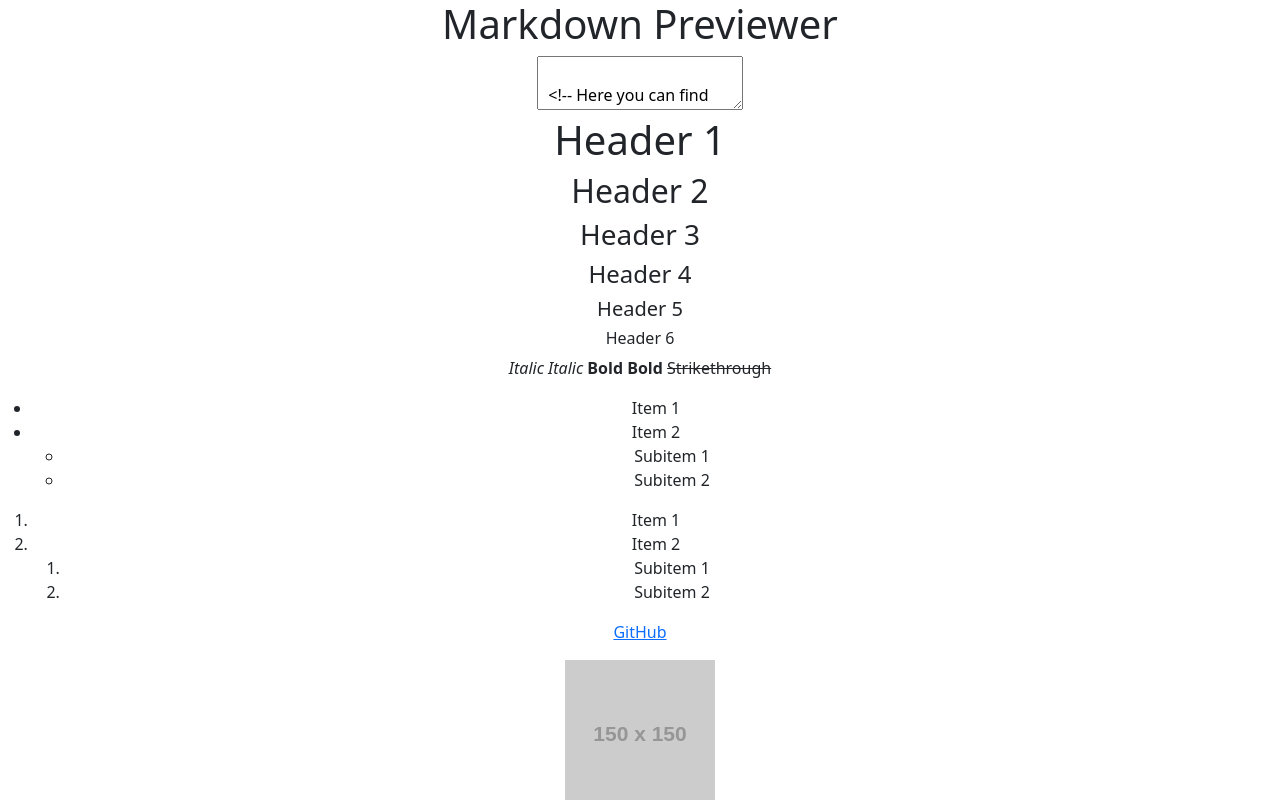
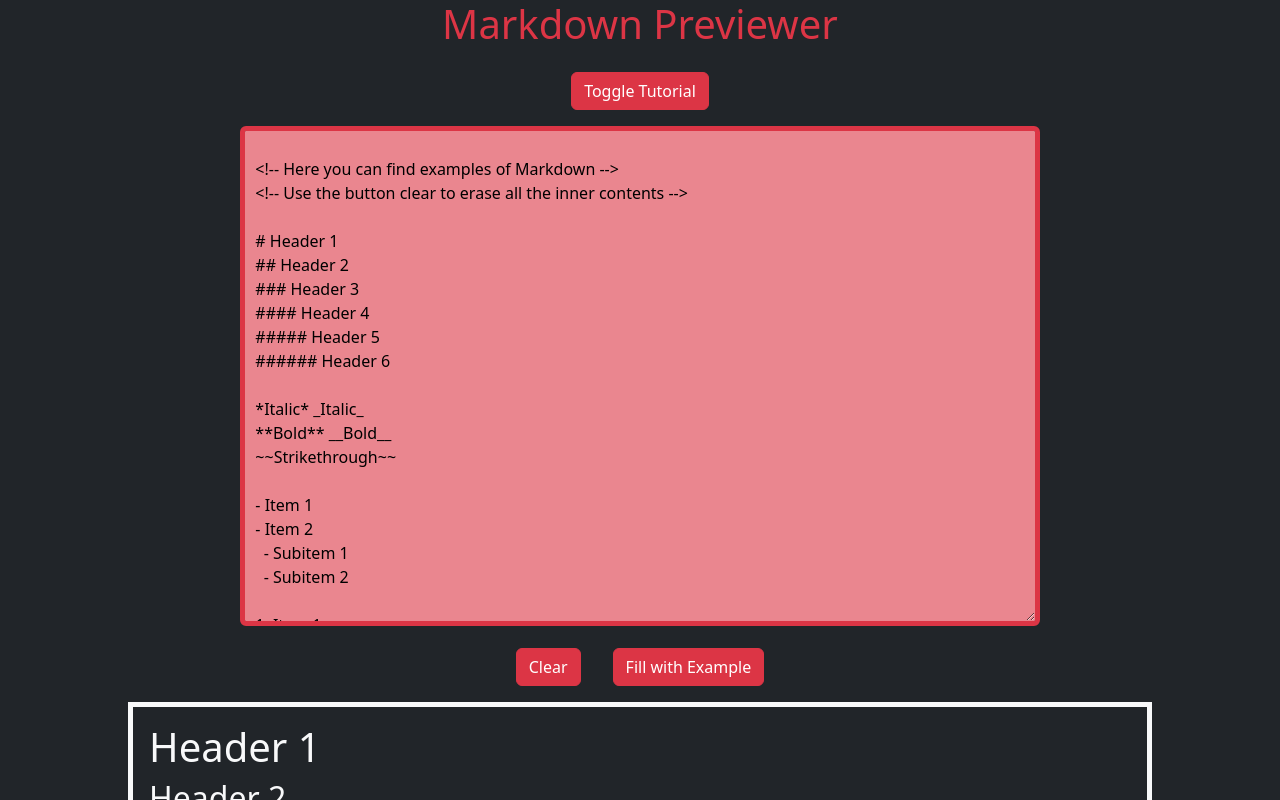
Before and after one commit to Gabriel-QnS/markdown, a React (Create React App) app: page / in a window 1280 px wide. Shown: the top 800 px of the page. Built offline with nearby package versions, Linux system fonts and the light colour scheme.

Commit message:
add SASS support and implement Markdown tutorial component

```diff
--- a/package.json
+++ b/package.json
@@ -10,6 +10,7 @@
     "react": "^19.0.0",
     "react-dom": "^19.0.0",
     "react-scripts": "5.0.1",
+    "sass": "^1.83.1",
     "web-vitals": "^4.2.4"
   },
   "scripts": {
--- a/public/index.html
+++ b/public/index.html
@@ -26,7 +26,7 @@
     -->
     <title>Markdown Previewer</title>
   </head>
-  <body>
+  <body class="bg-dark text-light">
     <noscript>You need to enable JavaScript to run this app.</noscript>
     <div id="root"></div>
     <!--
--- a/src/App.css
+++ /dev/null
@@ -1,38 +0,0 @@
-.App {
-  text-align: center;
-}
-
-.App-logo {
-  height: 40vmin;
-  pointer-events: none;
-}
-
-@media (prefers-reduced-motion: no-preference) {
-  .App-logo {
-    animation: App-logo-spin infinite 20s linear;
-  }
-}
-
-.App-header {
-  background-color: #282c34;
-  min-height: 100vh;
-  display: flex;
-  flex-direction: column;
-  align-items: center;
-  justify-content: center;
-  font-size: calc(10px + 2vmin);
-  color: white;
-}
-
-.App-link {
-  color: #61dafb;
-}
-
-@keyframes App-logo-spin {
-  from {
-    transform: rotate(0deg);
-  }
-  to {
-    transform: rotate(360deg);
-  }
-}
--- a/src/App.js
+++ b/src/App.js
@@ -1,6 +1,9 @@
-import './App.css';
+import './App.scss';
 import { marked } from 'marked';
 import { useEffect, useState } from 'react';
+import 'bootstrap/dist/css/bootstrap.min.css';
+import 'bootstrap/dist/js/bootstrap.bundle.min';
+import MarkdownTutorial from './markdownTutorial';
 
 function MarkdownPreviewer() {
 
@@ -44,21 +47,40 @@ function MarkdownPreviewer() {
   function RenderText({ text }) {
     const parsed = marked.parse(text);
     return (
-      <div id="preview" dangerouslySetInnerHTML={useState? {__html: parsed} : marked.parse(initialText)}></div>
+      <div id="preview" className='text-start border border-light border-5 m-auto p-3' dangerouslySetInnerHTML={useState? {__html: parsed} : marked.parse(initialText)}></div>
     )
   };
 
+  function ControlPanel() {
+    function clearText() {
+      setText('');
+    };
+
+    function fillText() {
+      setText(initialText);
+    }
+
+    return (
+      <div className='d-flex justify-content-center'>
+        <button className='btn btn-danger m-3' onClick={clearText}>Clear</button>
+        <button className='btn btn-danger m-3' onClick={fillText}>Fill with Example</button>
+      </div>
+    )
+  }
+
   return (
     <div>
-      <textarea value={text} id="editor" onChange={handleChange} />
+      <MarkdownTutorial />
+      <textarea className='border rounded border-5 border-danger text-left' value={text} id="editor" onChange={handleChange} />
+      <ControlPanel />
       <RenderText text={text} />
     </div>
   )};
 
 function App() {
   return (
-    <div className="App">
-      <h1>Markdown Previewer</h1>
+    <div className="App flex flex-column justify-content-center align-items-center">
+      <h1 className='text-danger'>Markdown Previewer</h1>
       <MarkdownPreviewer />
     </div>
   );
--- /dev/null
+++ b/src/App.scss
@@ -0,0 +1,81 @@
+@import '../node_modules/bootstrap/scss/bootstrap.scss';
+@import './markdownTutorial.scss';
+
+:root{
+  --red1: #ff0000;
+}
+
+.App {
+  text-align: center;
+}
+
+.App-logo {
+  height: 40vmin;
+  pointer-events: none;
+}
+
+@media (prefers-reduced-motion: no-preference) {
+  .App-logo {
+    animation: App-logo-spin infinite 20s linear;
+  }
+}
+
+.App-header {
+  background-color: #282c34;
+  min-height: 100vh;
+  display: flex;
+  flex-direction: column;
+  align-items: center;
+  justify-content: center;
+  font-size: calc(10px + 2vmin);
+  color: white;
+}
+
+.App-link {
+  color: #61dafb;
+}
+
+@keyframes App-logo-spin {
+  from {
+    transform: rotate(0deg);
+  }
+  to {
+    transform: rotate(360deg);
+  }
+}
+
+#editor{
+  background-color: $red-300;
+  min-width: 200px;
+  width: 70vw;
+  max-width: 800px;
+  min-height: 500px;
+  height: 50vh;
+}
+
+#editor::-webkit-scrollbar {
+  width: 12px;
+}
+
+#editor::-webkit-scrollbar-thumb {
+  background-color: darken($red-300, 20%);
+  border-radius: 10px;
+  border: 3px solid #ffffff;
+}
+
+#editor::-webkit-scrollbar-track {
+  background-color: lighten($red-300, 40%);
+  border-radius: 10px;
+}
+
+#editor::-webkit-scrollbar-corner {
+  background-color: lighten($red-300, 40%);
+}
+
+#preview{
+  background-color: $gray-900;
+  width: 90vw;
+  max-width: 1024px;
+  height: 90vh;
+  min-height: 800px;
+}
--- /dev/null
+++ b/src/markdownTutorial.js
@@ -0,0 +1,34 @@
+// filepath: /D:/Carpeta de Trabajo/Code/Frontend Libraries/markdown/src/App.js
+import 'bootstrap/dist/css/bootstrap.min.css';
+import 'bootstrap/dist/js/bootstrap.bundle.min';
+import './App.scss';
+import { useState } from 'react';
+
+function MarkdownTutorial() {
+    return (
+      <div className="tutorial-container" id="tutorial">
+        <button
+          className="btn btn-danger m-3"
+          type="button"
+          data-bs-toggle="collapse"
+          data-bs-target="#collapseExample"
+          aria-expanded="false"
+          aria-controls="collapseExample"
+        >
+          Toggle Tutorial
+        </button>
+        <div className="collapse" id="collapseExample">
+          <div id='tutorialCard' className="card card-body">
+            <p>First Time? No worries.</p>
+            <p>Here you can find a quick tutorial on how to use Markdown.</p>
+            <p>Feel free to skip this section if you are already familiar with it.</p>
+            <p>Markdown is a lightweight markup language with plain text formatting syntax.</p>
+            <p>It is widely used in many websites, including GitHub, Reddit, and Stack Overflow.</p>
+            <p>Inside the editor there are some examples on how to use common Markdown</p>
+            <p className='text-warning b-200'>Happy Coding!</p>
+          </div>
+        </div>
+      </div>
+    )};
+
+export default MarkdownTutorial;
--- /dev/null
+++ b/src/markdownTutorial.scss
@@ -0,0 +1,7 @@
+#tutorialCard{
+    background-color: $red-700;
+    border: 2px solid $red-400;
+    max-width: 90vw;
+    margin: auto;
+    margin-bottom: 2rem;
+}
```
Also changed, not shown: 1 other file (tests, documents, lock files or other folders).
